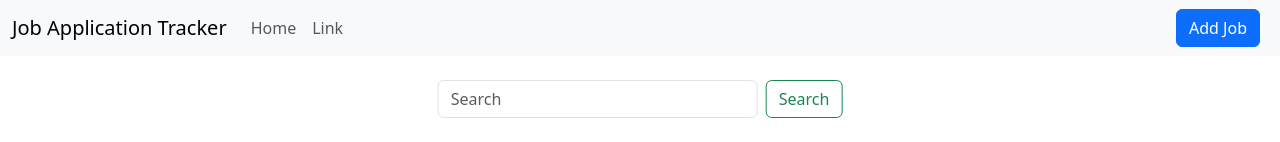
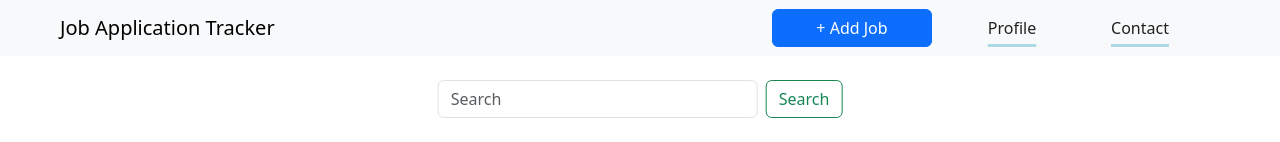
Before and after one commit to cleecoloma/job-application-tracker, a React (Vite) app: page / in a window 1280 px wide. Shown: the top 142 px of the page. Built offline with nearby package versions, Linux system fonts and the light colour scheme.

Commit message:
adjusted profile and contact button style

```diff
--- a/src/App.css
+++ b/src/App.css
@@ -1,42 +1,3 @@
-/* #root {
-  max-width: 1280px;
-  margin: 0 auto;
-  padding: 2rem;
-  text-align: center;
+* {
+  color: rgb(33, 33, 33);
 }
-
-.logo {
-  height: 6em;
-  padding: 1.5em;
-  will-change: filter;
-  transition: filter 300ms;
-}
-.logo:hover {
-  filter: drop-shadow(0 0 2em #646cffaa);
-}
-.logo.react:hover {
-  filter: drop-shadow(0 0 2em #61dafbaa);
-}
-
-@keyframes logo-spin {
-  from {
-    transform: rotate(0deg);
-  }
-  to {
-    transform: rotate(360deg);
-  }
-}
-
-@media (prefers-reduced-motion: no-preference) {
-  a:nth-of-type(2) .logo {
-    animation: logo-spin infinite 20s linear;
-  }
-}
-
-.card {
-  padding: 2em;
-}
-
-.read-the-docs {
-  color: #888;
-} */
--- a/src/components/Header.jsx
+++ b/src/components/Header.jsx
@@ -1,10 +1,9 @@
 import React from 'react';
 import Button from 'react-bootstrap/Button';
 import Container from 'react-bootstrap/Container';
-import Form from 'react-bootstrap/Form';
 import Nav from 'react-bootstrap/Nav';
 import Navbar from 'react-bootstrap/Navbar';
-import NavDropdown from 'react-bootstrap/NavDropdown';
+import '../styles/Header.css';
 
 class Header extends React.Component {
   constructor() {
@@ -14,7 +13,7 @@ class Header extends React.Component {
   render() {
     return (
       <>
-        <Navbar fixed="top" expand="lg" className="bg-body-tertiary">
+        <Navbar fixed="top" expand="lg" className="bg-body-tertiary px-5">
           <Container fluid>
             <Navbar.Brand href="#">Job Application Tracker</Navbar.Brand>
             <Navbar.Toggle aria-controls="navbarScroll" />
@@ -24,29 +23,28 @@ class Header extends React.Component {
                 style={{ maxHeight: '100px' }}
                 navbarScroll
               >
-                <Nav.Link href="#action1">Home</Nav.Link>
-                <Nav.Link href="#action2">Link</Nav.Link>
-                {/* <NavDropdown title="Link" id="navbarScrollingDropdown">
-                  <NavDropdown.Item href="#action3">Action</NavDropdown.Item>
-                  <NavDropdown.Item href="#action4">
-                    Another action
-                  </NavDropdown.Item>
-                  <NavDropdown.Divider />
-                  <NavDropdown.Item href="#action5">
-                    Something else here
-                  </NavDropdown.Item>
-                </NavDropdown>
-                <Nav.Link href="#" disabled>
-                  Link
-                </Nav.Link> */}
               </Nav>
-              <Button
-                className="me-2"
-                variant="primary"
-                onClick={() => this.props.toggleModal()}
-              >
-                Add Job
-              </Button>
+              <div className="d-flex">
+                <Button
+                  className="button"
+                  variant="primary"
+                  onClick={() => this.props.toggleModal()}
+                >
+                  + Add Job
+                </Button>
+                <Nav.Link
+                  id="profile-button"
+                  href="#action1"
+                >
+                  Profile
+                </Nav.Link>
+                <Nav.Link
+                  id="profile-button"
+                  href="#action2"
+                >
+                  Contact
+                </Nav.Link>
+              </div>
             </Navbar.Collapse>
           </Container>
         </Navbar>
--- a/src/styles/Header.css
+++ b/src/styles/Header.css
@@ -0,0 +1,21 @@
+.button {
+  margin-right: 2rem;
+  width: 10rem;
+}
+
+#profile-button, #contact-button {
+  width: 6rem;
+  margin-right: 2rem;
+  display: flex;
+  justify-content: center;
+  align-items: center;
+  text-decoration: underline;
+  text-decoration-color: lightblue;
+  text-decoration-thickness: 3px;
+  text-underline-offset: 50%;
+  border-radius: 8px;
+}
+
+#profile-button:hover, #contact-button:hover {
+  background-color: lightblue;
+}
```
